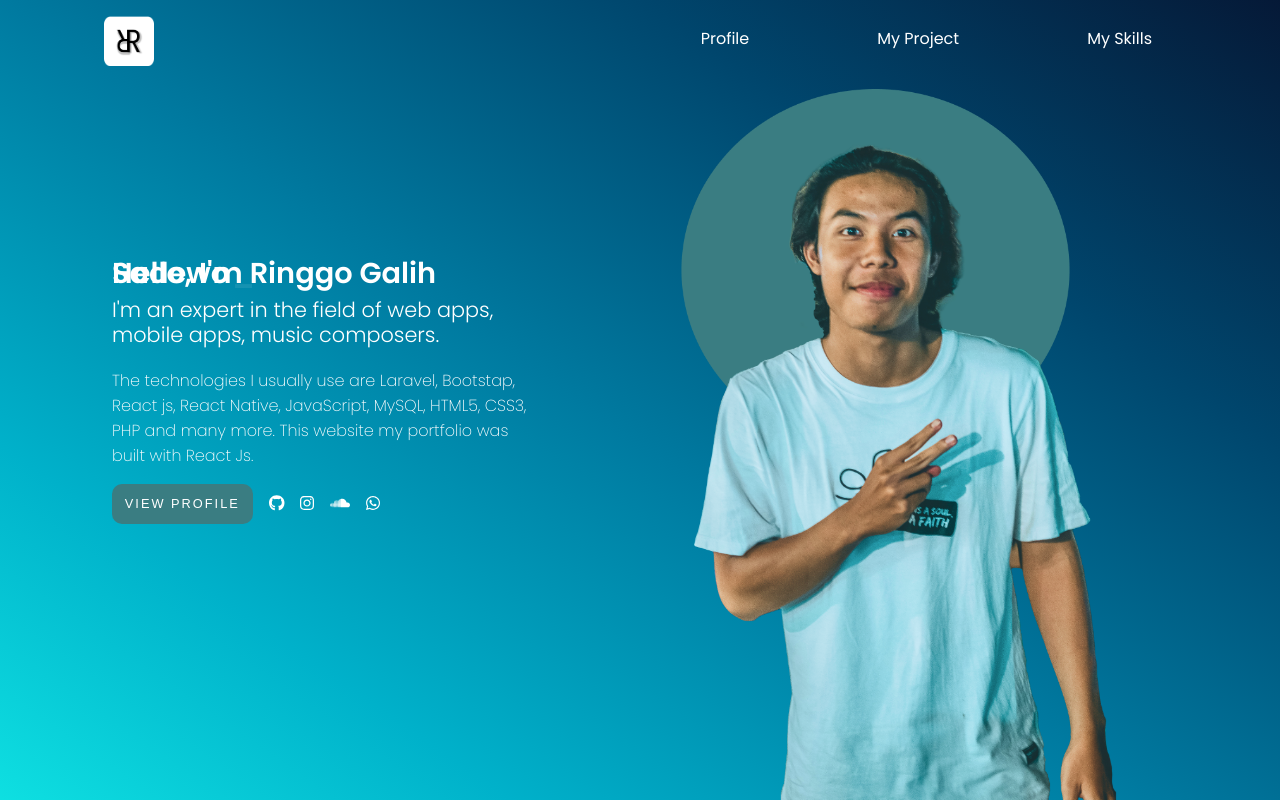
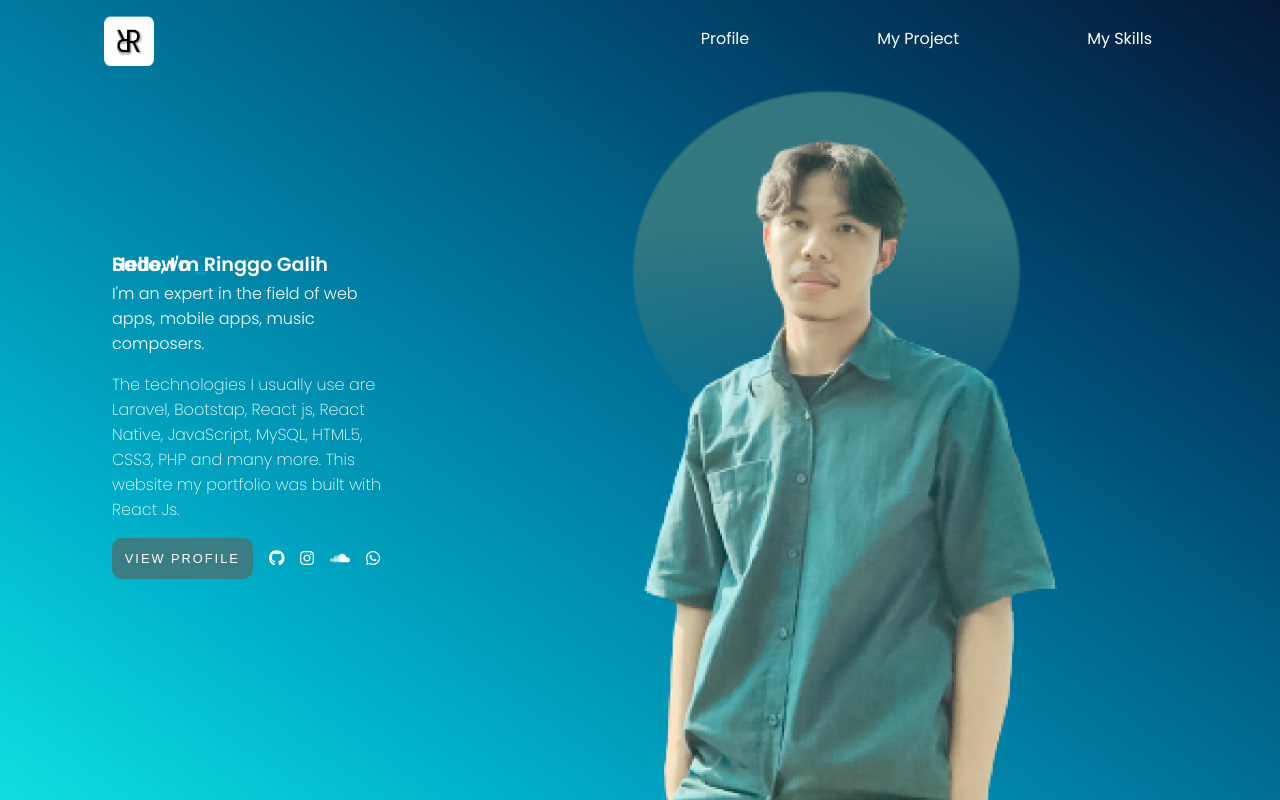
Before and after one commit to RinggoGalihSadewo/my-portfolio, a React (Create React App) app: page / in a window 1280 px wide. Shown: the top 800 px of the page. Built offline with nearby package versions, Linux system fonts and the light colour scheme.

Commit message:
change hero img

```diff
--- a/src/Pages/Styles/Styles.css
+++ b/src/Pages/Styles/Styles.css
@@ -110,18 +110,18 @@ nav ul {
 }
 
 #banner .col-1 {
-    width: 60%;
+    width: 70%;
     padding-top: 10rem;
     margin-left: 7rem;
 }
 
 #banner .col-1 h1 {
-    font-size: 1.8rem;
+    font-size: 1.2rem;
     line-height: 0%;
 }
 
 #banner .col-1 p:nth-child(2) {
-    font-size: 1.3rem;
+    font-size: 1rem;
     font-weight: 300;
 }
 
@@ -133,6 +133,7 @@ nav ul {
 #banner .col-2 {
     margin-left: 2rem;
     height: 400px;
+    width: auto;
     margin-top: 0rem;
 }
 
@@ -466,10 +467,11 @@ footer .logo img {
         flex-direction: column;
         align-items: center;
         padding: 2rem;
+        position: relative;
     }
 
     .bannerHero {
-        position: relative;
+
     }
 
     #banner .col-1 {
@@ -489,11 +491,19 @@ footer .logo img {
         line-height: 25px;
     }
 
-    #banner .col-2 img{
+    /* #banner .col-2 img{
         position: absolute;
         right: 0;
         bottom: 0;
         height: 50vh;
+    } */
+
+    #banner .col-2 img{
+        margin-top: 0;
+        position: absolute;
+        height: 50vh;
+        left: 0;
+        bottom: 0;
     }
 
     .btnHero {
```
Also changed, not shown: src/Assets/hero.png, src/Assets/hero1.png (added).
